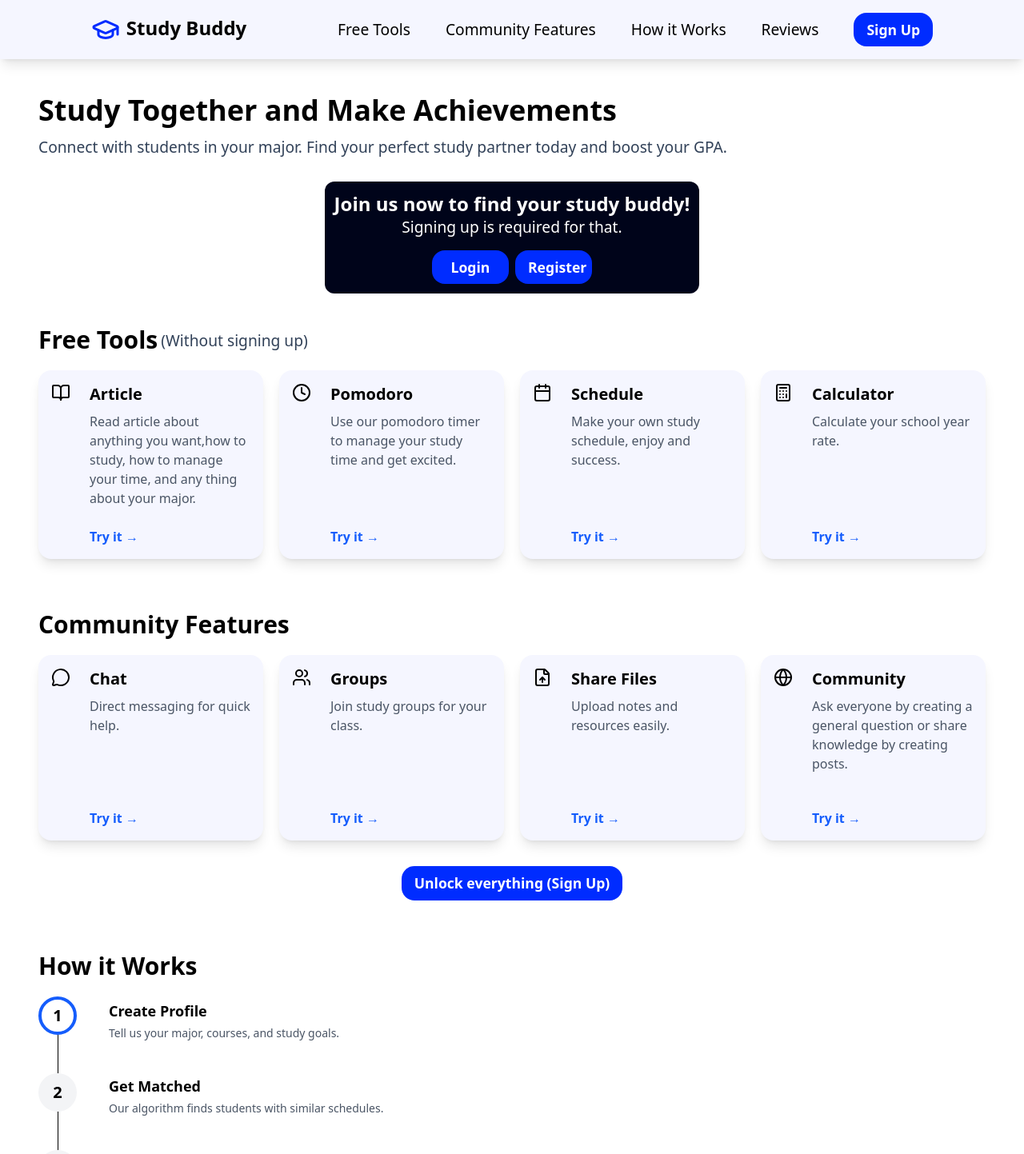
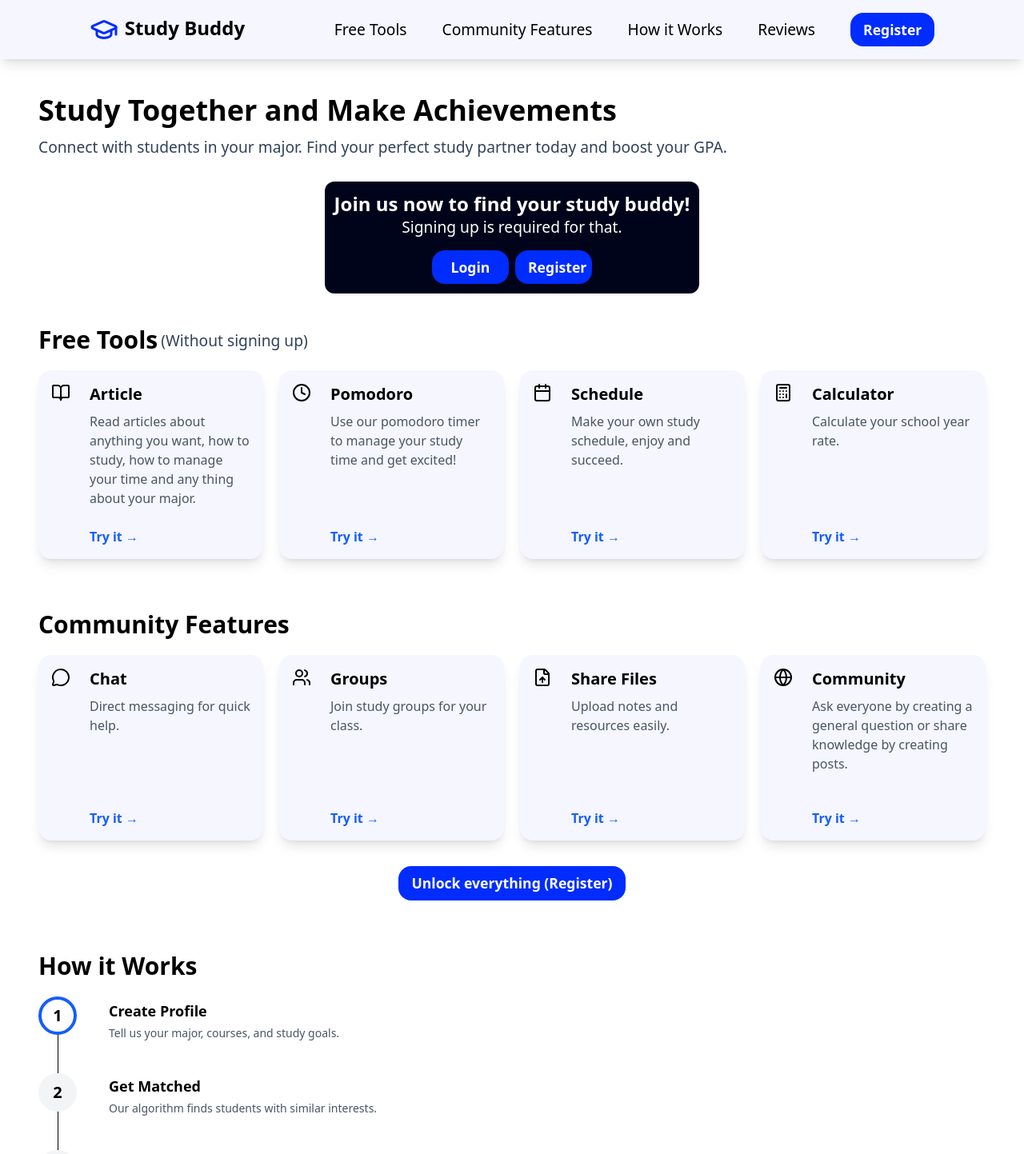
Before and after one commit to IbrahimZherati/StudyBuddy, a Next.js app in the folder studybuddy-frontend/: page / in a window 1280 px wide. Shown: the top 1443 px of the page at 80% size. Built offline with nearby package versions, Linux system fonts and the light colour scheme.

Commit message:
Changed "Sign up" to "Register" to stay consistent. Fixed the content of the home page

```diff
--- a/studybuddy-frontend/components/CommunityFeatures.jsx
+++ b/studybuddy-frontend/components/CommunityFeatures.jsx
@@ -59,7 +59,7 @@ export default function CommunityFeatures() {
 			<div className="text-center mt-8">
 				<Link href="/register">
 					<button className="btn-sign">
-						Unlock everything (Sign Up)
+						Unlock everything (Register)
 					</button>
 				</Link>
 			</div>
--- a/studybuddy-frontend/components/FreeTools.jsx
+++ b/studybuddy-frontend/components/FreeTools.jsx
@@ -6,20 +6,20 @@ export default function FreeTools() {
 		{
 			icon: <BookOpen />,
 			title: "Article",
-			desc: "Read article about anything you want,how to study, how to manage your time, and any thing about your major."
+			desc: "Read articles about anything you want, how to study, how to manage your time and any thing about your major."
 		},
 		{
-			icon: <Clock/>,
+			icon: <Clock />,
 			title: "Pomodoro",
-			desc: "Use our pomodoro timer to manage your study time and get excited."
+			desc: "Use our pomodoro timer to manage your study time and get excited!"
 		},
 		{
-			icon: <Calendar/>,
+			icon: <Calendar />,
 			title: "Schedule",
-			desc: "Make your own study schedule, enjoy and success."
+			desc: "Make your own study schedule, enjoy and succeed."
 		},
 		{
-			icon: <Calculator/>,
+			icon: <Calculator />,
 			title: "Calculator",
 			desc: "Calculate your school year rate."
 		},
--- a/studybuddy-frontend/components/Header.jsx
+++ b/studybuddy-frontend/components/Header.jsx
@@ -24,7 +24,7 @@ export default function Header() {
 
 				<Link href="/register">
 					<button className='btn-sign'>
-						Sign Up
+						Register
 					</button>
 				</Link>
 			</div>
--- a/studybuddy-frontend/components/HowItWorks.jsx
+++ b/studybuddy-frontend/components/HowItWorks.jsx
@@ -8,11 +8,11 @@ export default function HowItWorks() {
 		},
 		{
 			title: "Get Matched",
-			desc: "Our algorithm finds students with similar schedules."
+			desc: "Our algorithm finds students with similar interests."
 		},
 		{
 			title: "Start Studying",
-			desc: "Chat, create posts, or join groups instantly."
+			desc: "Chat, create posts and join groups instantly."
 		},
 	];
 
```
